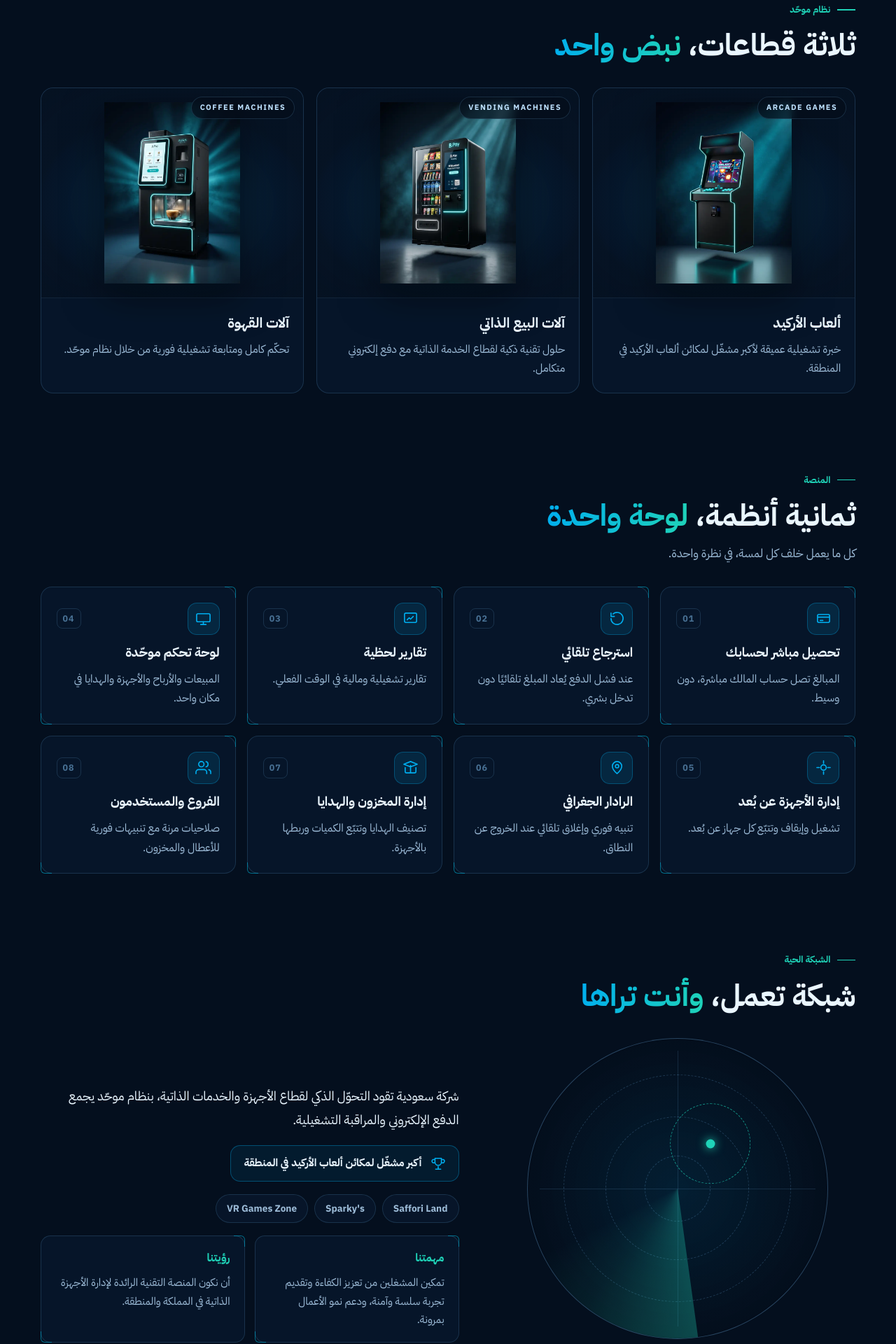
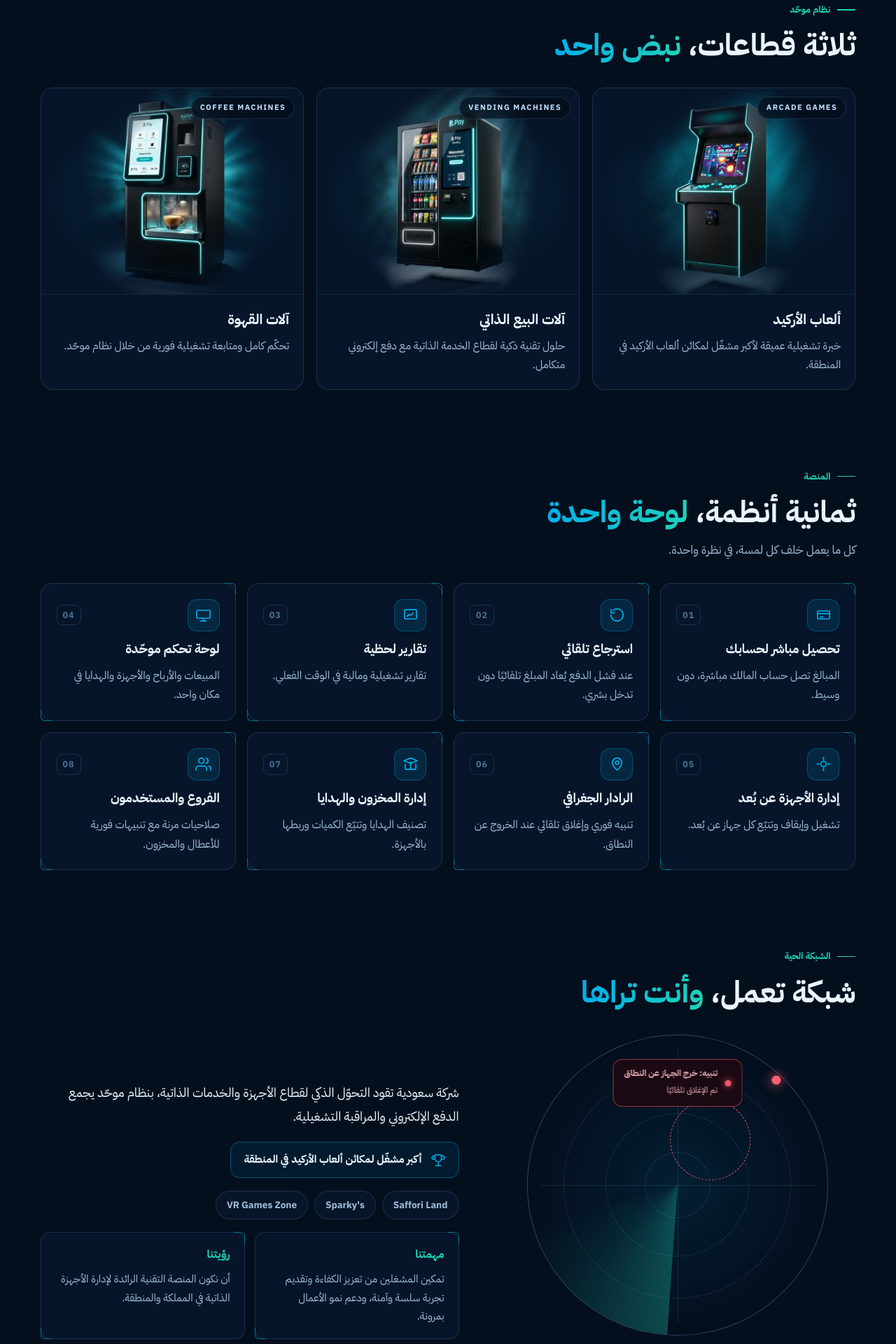
Before and after one commit to ahmedmagdy1987/R.pay, a Next.js app: page /concepts/pulse in a window 1280 px wide. Shown: the part 1440-3360 px from the top of the page at 70% size. Built offline with nearby package versions, Linux system fonts and the light colour scheme; no server answers.

Commit message:
Pulse: feather sector image edges via mask + enlarge fill, cursor spotlight + smoother tilt, beam-synchronized radar detection logic

```diff
--- a/app/concepts/pulse/page.tsx
+++ b/app/concepts/pulse/page.tsx
@@ -244,8 +244,10 @@ export default function Pulse() {
           const r = el.getBoundingClientRect();
           const px = (e.clientX - r.left) / r.width - 0.5;
           const py = (e.clientY - r.top) / r.height - 0.5;
-          el.style.setProperty("--ry", (px * 9).toFixed(2) + "deg");
-          el.style.setProperty("--rx", (-py * 9).toFixed(2) + "deg");
+          el.style.setProperty("--ry", (px * 6.5).toFixed(2) + "deg");
+          el.style.setProperty("--rx", (-py * 6.5).toFixed(2) + "deg");
+          el.style.setProperty("--mx", ((px + 0.5) * 100).toFixed(1) + "%");
+          el.style.setProperty("--my", ((py + 0.5) * 100).toFixed(1) + "%");
           el.style.setProperty("--tz", "1");
         };
         const leave = () => {
--- a/app/concepts/pulse/pulse.css
+++ b/app/concepts/pulse/pulse.css
@@ -283,24 +283,30 @@ html[dir="rtl"] .brands .mtrack{animation-name:plmarq-r}
 .tpanel{display:flex;flex-direction:column;text-decoration:none;color:var(--ink);
   border-radius:18px;overflow:hidden;border:1px solid var(--line);
   background:var(--panel);will-change:transform;
-  transform:perspective(950px) rotateX(var(--rx,0deg)) rotateY(var(--ry,0deg))
-            translateY(calc(var(--tz,0)*-5px));
-  transition:transform .18s ease-out,border-color .35s,box-shadow .35s}
+  transform:perspective(1000px) rotateX(var(--rx,0deg)) rotateY(var(--ry,0deg))
+            translateY(calc(var(--tz,0)*-4px));
+  transition:transform .28s cubic-bezier(.22,.61,.36,1),
+             border-color .35s,box-shadow .35s}
 .tpanel:hover{border-color:rgba(0,190,230,.45);
   box-shadow:0 24px 55px rgba(2,10,24,.55)}
-.tp-media{position:relative;height:300px;padding:20px;flex:none;
+/* soft light that follows the cursor */
+.tpanel::before{content:"";position:absolute;inset:0;z-index:2;pointer-events:none;
+  background:radial-gradient(240px circle at var(--mx,50%) var(--my,50%),
+             rgba(0,195,240,.09),transparent 70%);
+  opacity:var(--tz,0);transition:opacity .35s}
+.tp-media{position:relative;height:295px;padding:0;flex:none;overflow:hidden;
   display:flex;align-items:center;justify-content:center;
-  background:radial-gradient(70% 62% at 50% 55%,rgba(0,160,230,.16),rgba(5,14,27,.35) 75%);
+  background:radial-gradient(62% 55% at 50% 52%,rgba(0,160,230,.15),transparent 78%);
   border-bottom:1px solid rgba(126,196,255,.10)}
-.tp-media img{max-width:100%;max-height:100%;width:auto;height:auto;
-  object-fit:contain;filter:drop-shadow(0 16px 28px rgba(0,0,0,.5));
+/* image enlarged + its own edges feathered away — no sharp frame, less dead space */
+.tp-media img{height:126%;width:auto;max-width:none;object-fit:contain;
+  -webkit-mask-image:radial-gradient(64% 58% at 50% 50%,#000 46%,transparent 80%);
+          mask-image:radial-gradient(64% 58% at 50% 50%,#000 46%,transparent 80%);
+  filter:drop-shadow(0 16px 28px rgba(0,0,0,.5));
   transition:transform .5s cubic-bezier(.4,0,.2,1)}
-.tpanel:hover .tp-media img{transform:scale(1.04)}
-/* vignette: melts the raw image edges into the card background */
-.tp-media::after{content:"";position:absolute;inset:0;pointer-events:none;
-  background:radial-gradient(105% 100% at 50% 50%,transparent 52%,rgba(6,15,29,.92) 98%)}
+.tpanel:hover .tp-media img{transform:scale(1.03)}
 .tp-scrim{display:none}
-.tp-sub{position:absolute;top:12px;inset-inline-start:12px;z-index:2;padding:6px 12px;
+.tp-sub{position:absolute;top:12px;inset-inline-start:12px;z-index:3;padding:6px 12px;
   border-radius:999px;background:rgba(5,13,26,.7);border:1px solid var(--line);
   font-size:.68rem;font-weight:800;letter-spacing:1.5px;color:#bfe2ff;
   backdrop-filter:blur(6px)}
@@ -346,29 +352,38 @@ html[dir="rtl"] .brands .mtrack{animation-name:plmarq-r}
 .radar .cross::after{top:50%;left:4%;right:4%;height:1px}
 .radar .sweep{position:absolute;inset:0;border-radius:50%;
   background:conic-gradient(from 0deg,rgba(31,211,184,.30) 0deg,rgba(31,211,184,.08) 46deg,transparent 72deg);
-  animation:sweepSpin 4.6s linear infinite}
+  animation:sweepSpin 4.5s linear infinite}
 @keyframes sweepSpin{to{transform:rotate(360deg)}}
 .radar .fence{position:absolute;left:61%;top:35%;width:27%;aspect-ratio:1/1;
   border:1.5px dashed rgba(31,211,184,.65);border-radius:50%;
   transform:translate(-50%,-50%);animation:fenceState 9s infinite}
-@keyframes fenceState{0%,42%{border-color:rgba(31,211,184,.65)}
-  47%,62%{border-color:rgba(255,93,115,.9)}
-  70%,100%{border-color:rgba(31,211,184,.65)}}
+/* detection happens at ~56% (5.04s) when the beam angle crosses the escaped dot */
+@keyframes fenceState{0%,55%{border-color:rgba(31,211,184,.65)}
+  56%,80%{border-color:rgba(255,93,115,.9)}
+  88%,100%{border-color:rgba(31,211,184,.65)}}
 .radar .dev{position:absolute;left:61%;top:35%;width:13px;height:13px;border-radius:50%;
   background:var(--pm);box-shadow:0 0 14px var(--pm);
-  transform:translate(-50%,-50%);animation:devPath 9s infinite}
-@keyframes devPath{0%,40%{left:61%;top:35%;background:var(--pm);box-shadow:0 0 14px var(--pm)}
-  47%{left:83%;top:15%;background:var(--alert);box-shadow:0 0 14px var(--alert)}
-  62%{left:83%;top:15%;background:var(--alert);box-shadow:0 0 14px var(--alert)}
-  70%,100%{left:61%;top:35%;background:var(--pm);box-shadow:0 0 14px var(--pm)}}
+  transform:translate(-50%,-50%);
+  animation:devPath 9s cubic-bezier(.45,.05,.55,.95) infinite}
+/* patrol drift → escape while UNDETECTED (still mint) → beam pass paints it red → return */
+@keyframes devPath{
+  0%{left:61%;top:35%;background:var(--pm);box-shadow:0 0 14px var(--pm)}
+  14%{left:64%;top:38%;background:var(--pm);box-shadow:0 0 14px var(--pm)}
+  27%{left:59%;top:33%;background:var(--pm);box-shadow:0 0 14px var(--pm)}
+  38%{left:61%;top:35%;background:var(--pm);box-shadow:0 0 14px var(--pm)}
+  46%,55%{left:83%;top:15%;background:var(--pm);box-shadow:0 0 12px var(--pm)}
+  56%{left:83%;top:15%;background:var(--alert);
+      box-shadow:0 0 4px var(--alert),0 0 26px var(--alert)}
+  78%{left:83%;top:15%;background:var(--alert);box-shadow:0 0 16px var(--alert)}
+  86%,100%{left:61%;top:35%;background:var(--pm);box-shadow:0 0 14px var(--pm)}}
 .nalert{position:absolute;top:8%;left:50%;transform:translate(-50%,-8px);
   display:flex;align-items:center;gap:10px;width:max-content;max-width:86%;
   padding:10px 15px;border-radius:13px;background:rgba(30,9,17,.88);
   border:1px solid rgba(255,93,115,.55);opacity:0;z-index:4;
   animation:alertState 9s infinite;backdrop-filter:blur(6px)}
-@keyframes alertState{0%,44%{opacity:0;transform:translate(-50%,-8px)}
-  48%,62%{opacity:1;transform:translate(-50%,0)}
-  68%,100%{opacity:0;transform:translate(-50%,-8px)}}
+@keyframes alertState{0%,55%{opacity:0;transform:translate(-50%,-8px)}
+  58%,78%{opacity:1;transform:translate(-50%,0)}
+  85%,100%{opacity:0;transform:translate(-50%,-8px)}}
 .na-dot{width:9px;height:9px;border-radius:50%;background:var(--alert);
   box-shadow:0 0 10px var(--alert);flex:none;animation:pdotp 1s infinite}
 .nalert b{display:block;font-size:.82rem;color:#ffd9df;font-weight:800;line-height:1.4}
```
